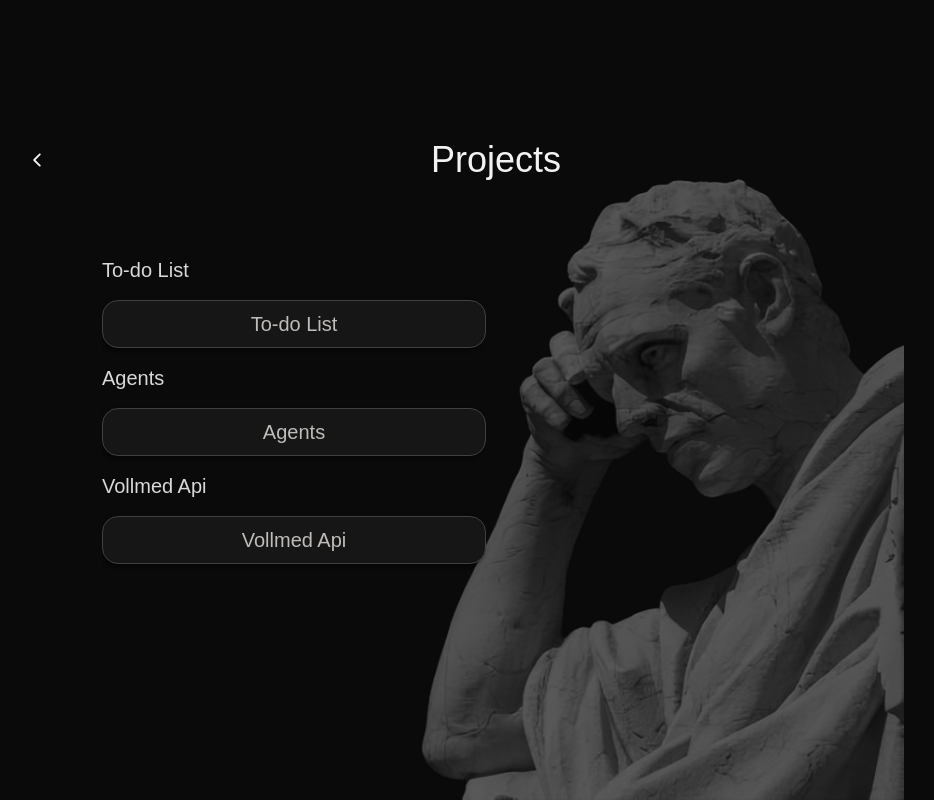
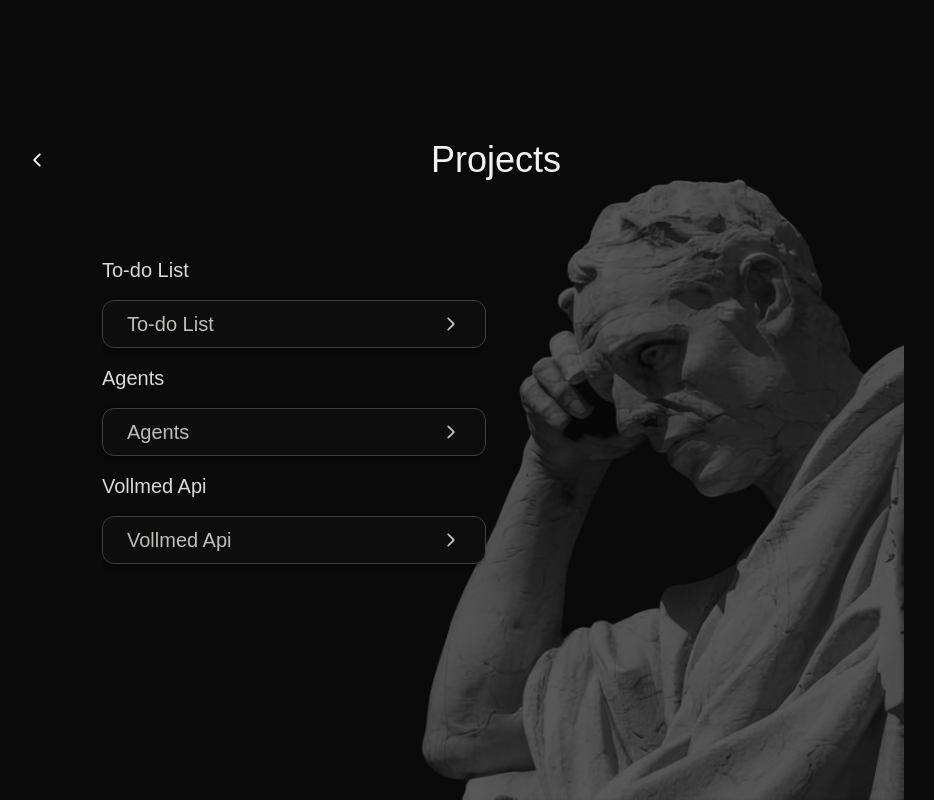
Before and after one commit to iotavio-lima/otavio, a React (Vite) app: page /projects in a window 1280 px wide. Shown: the whole page, without its empty margins (346-1280 px from the left). Built offline with nearby package versions, Linux system fonts and the light colour scheme; a web font is replaced by a local one.

Commit message:
fix(projects): correct layout issue

```diff
--- a/src/pages/Projects.tsx
+++ b/src/pages/Projects.tsx
@@ -1,4 +1,5 @@
 import Skeleton from "../components/Skeleton.tsx";
+import { IoIosArrowForward } from "react-icons/io";
 
 const Projects = () => {
   return (
@@ -9,21 +10,24 @@ const Projects = () => {
           <div className="mt-64 max-[564px]:mt-32">
             <div>
               <h2 className="text-[#D9D9D9] text-xl">To-do List</h2>
-              <div className="flex items-center justify-center border border-[#404040] h-12 w-96 max-[416px]:w-80 max-[346px]:w-72 rounded-2xl mt-4 bg-[#161616] text-[#BFBDBA] text-xl hover:border-[#f2f2f2] hover:text-[#f2f2f2] transition duration-300 select-none shadow-[-2px_2px_4px_rgba(0,0,0,0.5)]">
-                <a href='https://github.com/iotavio-lima/todo-app' target="_blank" rel="noopener noreferrer">To-do List</a>
-              </div>
+              <a href='https://github.com/iotavio-lima/todo-app' target="_blank" rel="noopener noreferrer" className="flex items-center justify-between border border-[#404040] h-12 w-96 px-6 max-[416px]:w-80 max-[346px]:w-72 rounded-xl mt-4 bg-[#0D0D0D] text-[#BFBDBA] text-xl hover:border-[#f2f2f2] hover:text-[#f2f2f2] transition duration-300 select-none shadow-[-2px_2px_4px_rgba(0,0,0,0.5)]">
+                <span>To-do List</span>
+                <span><IoIosArrowForward /></span>
+              </a>
             </div>
             <div className="mt-4">
               <h2 className="text-[#D9D9D9] text-xl">Agents</h2>
-              <div className="flex items-center justify-center border border-[#404040] h-12 w-96 max-[416px]:w-80 max-[346px]:w-72 rounded-2xl mt-4 bg-[#161616] text-[#BFBDBA] text-xl hover:border-[#f2f2f2] hover:text-[#f2f2f2] transition duration-300 select-none shadow-[-2px_2px_4px_rgba(0,0,0,0.5)]">
-                <a href='https://github.com/iotavio-lima/agents' target="_blank" rel="noopener noreferrer">Agents</a>
-              </div>
+              <a href='https://github.com/iotavio-lima/agents' target="_blank" rel="noopener noreferrer" className="flex items-center justify-between border border-[#404040] h-12 w-96 px-6 max-[416px]:w-80 max-[346px]:w-72 rounded-xl mt-4 bg-[#0D0D0D] text-[#BFBDBA] text-xl hover:border-[#f2f2f2] hover:text-[#f2f2f2] transition duration-300 select-none shadow-[-2px_2px_4px_rgba(0,0,0,0.5)]">
+                <span>Agents</span>
+                <span><IoIosArrowForward /></span>
+              </a>
             </div>
             <div className="mt-4">
               <h2 className="text-[#D9D9D9] text-xl">Vollmed Api</h2>
-              <div className="flex items-center justify-center border border-[#404040] h-12 w-96 max-[416px]:w-80 max-[346px]:w-72 rounded-2xl mt-4 bg-[#161616] text-[#BFBDBA] text-xl hover:border-[#f2f2f2] hover:text-[#f2f2f2] transition duration-300 select-none shadow-[-2px_2px_4px_rgba(0,0,0,0.5)]">
-                <a href='https://github.com/iotavio-lima/vollmed-api' target="_blank" rel="noopener noreferrer">Vollmed Api</a>
-              </div>
+              <a href='https://github.com/iotavio-lima/vollmed-api' target="_blank" rel="noopener noreferrer" className="flex items-center justify-between border border-[#404040] h-12 w-96 px-6 max-[416px]:w-80 max-[346px]:w-72 rounded-xl mt-4 bg-[#0D0D0D] text-[#BFBDBA] text-xl hover:border-[#f2f2f2] hover:text-[#f2f2f2] transition duration-300 select-none shadow-[-2px_2px_4px_rgba(0,0,0,0.5)]">
+                <span>Vollmed Api</span>
+                <span><IoIosArrowForward /></span>
+              </a>
             </div>
           </div>
         </div>
```
Also changed, not shown: 1 other file (tests, documents, lock files or other folders).
